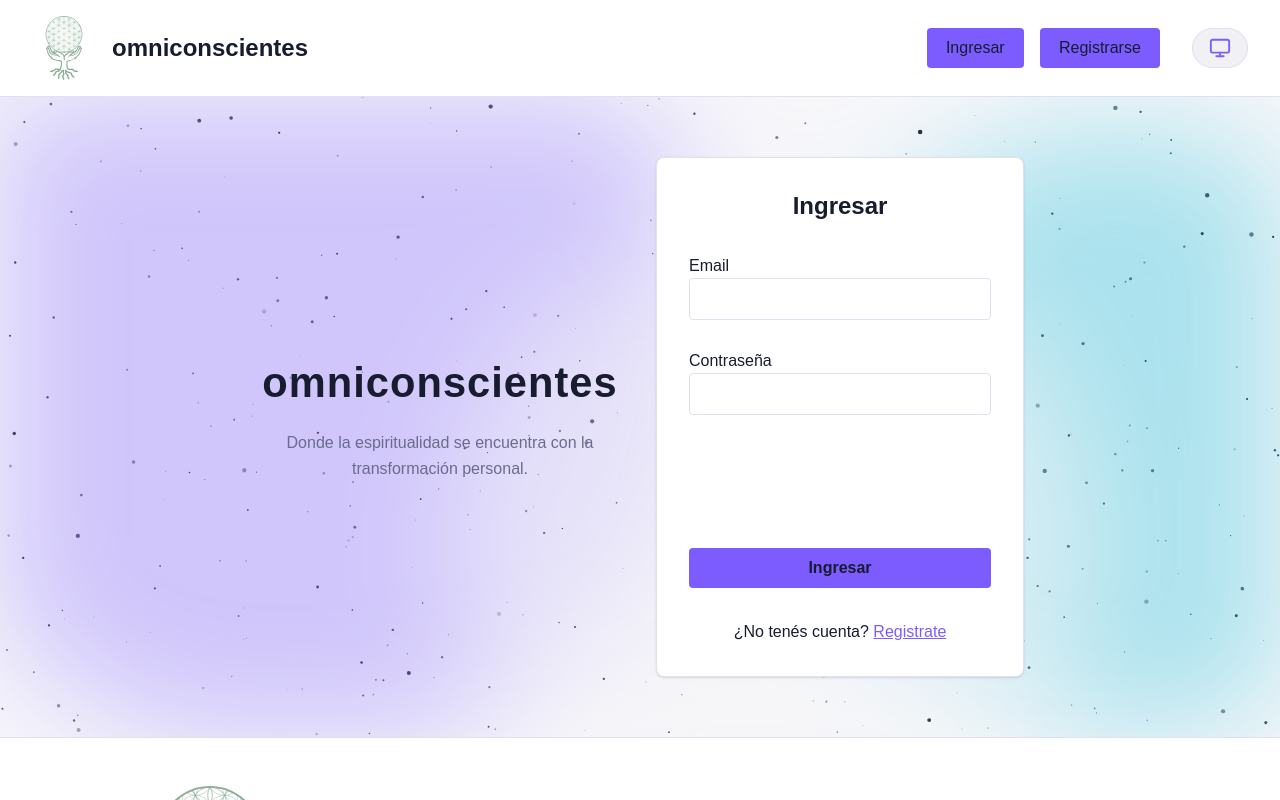
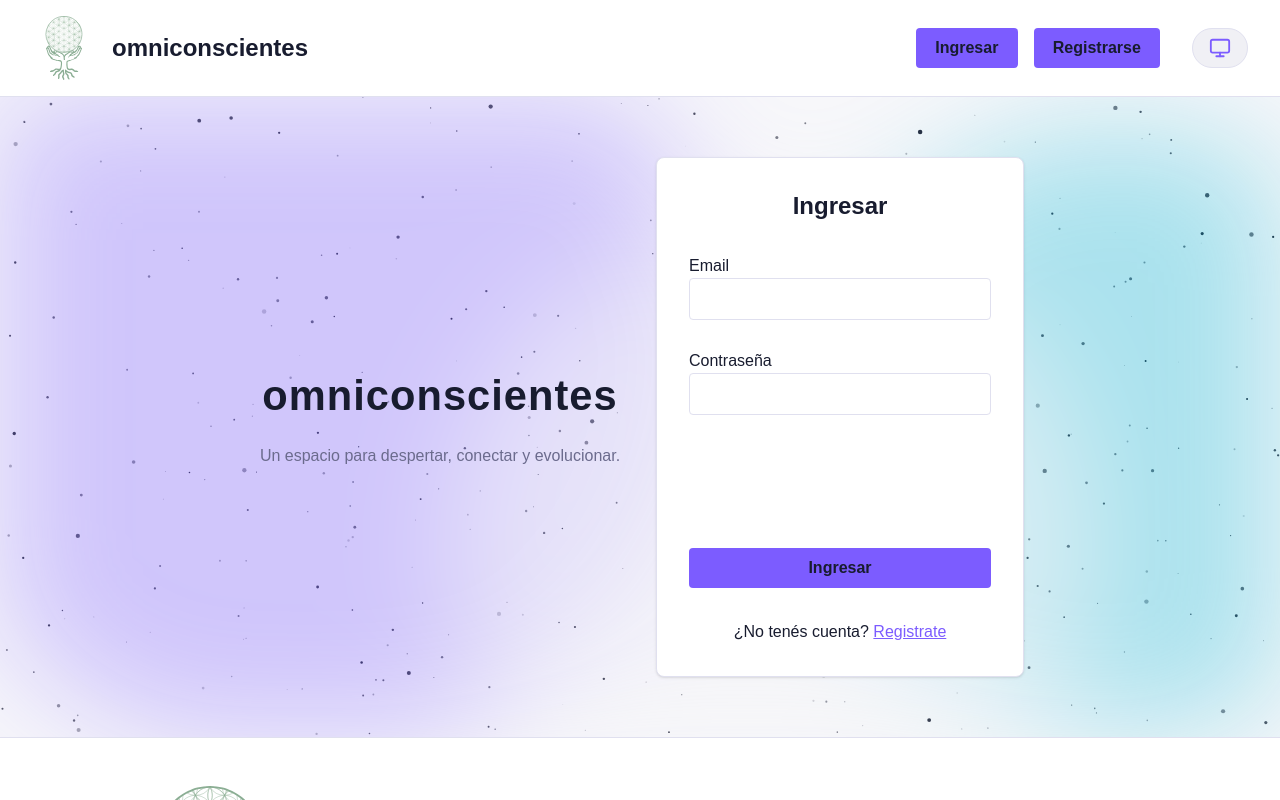
Before and after one commit to danieldatri/omniconscientes-frontend, a Next.js app: page / in a window 1280 px wide. Both pictures are taken after a click on the button "Ingresar". Shown: the top 800 px of the page. Built offline with nearby package versions, Linux system fonts and the light colour scheme.

Commit message:
feat: update AuthForm description and enhance button styling for improved visibility

```diff
--- a/src/components/AuthForm.tsx
+++ b/src/components/AuthForm.tsx
@@ -44,7 +44,7 @@ export default function AuthForm() {
         <div className="hidden md:flex flex-col items-center justify-center gap-4 text-center">
           <span className="font-extrabold tracking-wide" style={{ color: "var(--text)", fontSize: "clamp(1.75rem, 4.2vw, 2.6rem)" }}>omniconscientes</span>
           <p className="leading-relaxed" style={{ color: "var(--text-muted)", maxWidth: 420 }}>
-            Donde la espiritualidad se encuentra con la transformación personal.
+            Un espacio para despertar, conectar y evolucionar.
           </p>
         </div>
         <div className="w-full">
--- a/src/components/Header.module.css
+++ b/src/components/Header.module.css
@@ -48,6 +48,7 @@
   border-radius: 4px;
   cursor: pointer;
   font-size: 1rem;
+  font-weight: bold;
   transition: background 0.2s;
 }
 
```
